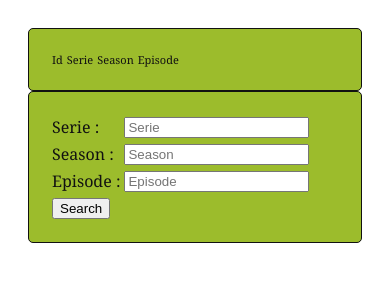
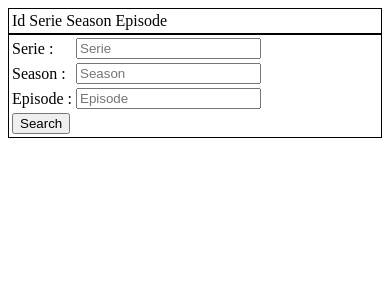
Before and after one commit to jbrat/ProjetJS, a plain HTML site: page front/index.html in a window 390 px wide. Drawn offline with Linux system fonts and the light colour scheme.

Commit message:
Revert "modification front"
This reverts commit ed58e0875d2150a593d0cececc732ea39cb3f99b.

```diff
--- a/front/css/style.css
+++ b/front/css/style.css
@@ -2,86 +2,24 @@
 	border:1px;
 	border-style:solid;
 	display:inline-block;
-        background: #9cbc2c;
-  -moz-border-radius: 5px;
-  -webkit-border-radius: 5px;
-  border-radius: 5px;
-  padding: 20px;
-
 }
 
 #tableau {
 	border:1px;
 	border-style:solid;
 	display: inline-block;
-        background: #9cbc2c;
-  -moz-border-radius: 5px;
-  -webkit-border-radius: 5px;
-  border-radius: 5px;
-  padding: 20px;
+}
 
-}
-@media screen and (max-width: 782px)
+@media screen and (max-width: 860px)
 {
-    #form {
+	#form {
 		border:1px;
 		border-style:solid;
 		display:block;
-                background: #9cbc2c;
-  -moz-border-radius: 5px;
-  -webkit-border-radius: 5px;
-  border-radius: 5px;
-  padding: 20px;
-
 	}
 	#tableau {
 		border:1px;
 		border-style:solid;
 		display:block;
-                background: #9cbc2c;
-  -moz-border-radius: 5px;
-  -webkit-border-radius: 5px;
-  border-radius: 5px;
-  padding: 20px;
-
 	}
-    thead{
-            font-size: 12px;
-        }
 }
-
-@media screen and (max-width: 490px)
-{
-	#form {
-		border:1px;
-		border-style:solid;
-		display:block;
-                background: #9cbc2c;
-  -moz-border-radius: 5px;
-  -webkit-border-radius: 5px;
-  border-radius: 5px;
-  padding: 20px;
-
-	}
-	#tableau {
-		border:1px;
-		border-style:solid;
-		display:block;
-                background: #9cbc2c;
-  -moz-border-radius: 5px;
-  -webkit-border-radius: 5px;
-  border-radius: 5px;
-  padding: 20px;
-
-	}
-        thead{
-            font-size: 11px;
-        }
-
-}
-body {
-  background: #ffffff;
-  color: #111111;
-  font-family: Georgia, "Times New Roman", Times, serif;
-  padding: 20px;
-}
```
Also changed, not shown: front/js/form.js (+3 -8 lines), front/js/table.js (+42 -1 lines), front/js/main.js (line endings or trailing spaces).
